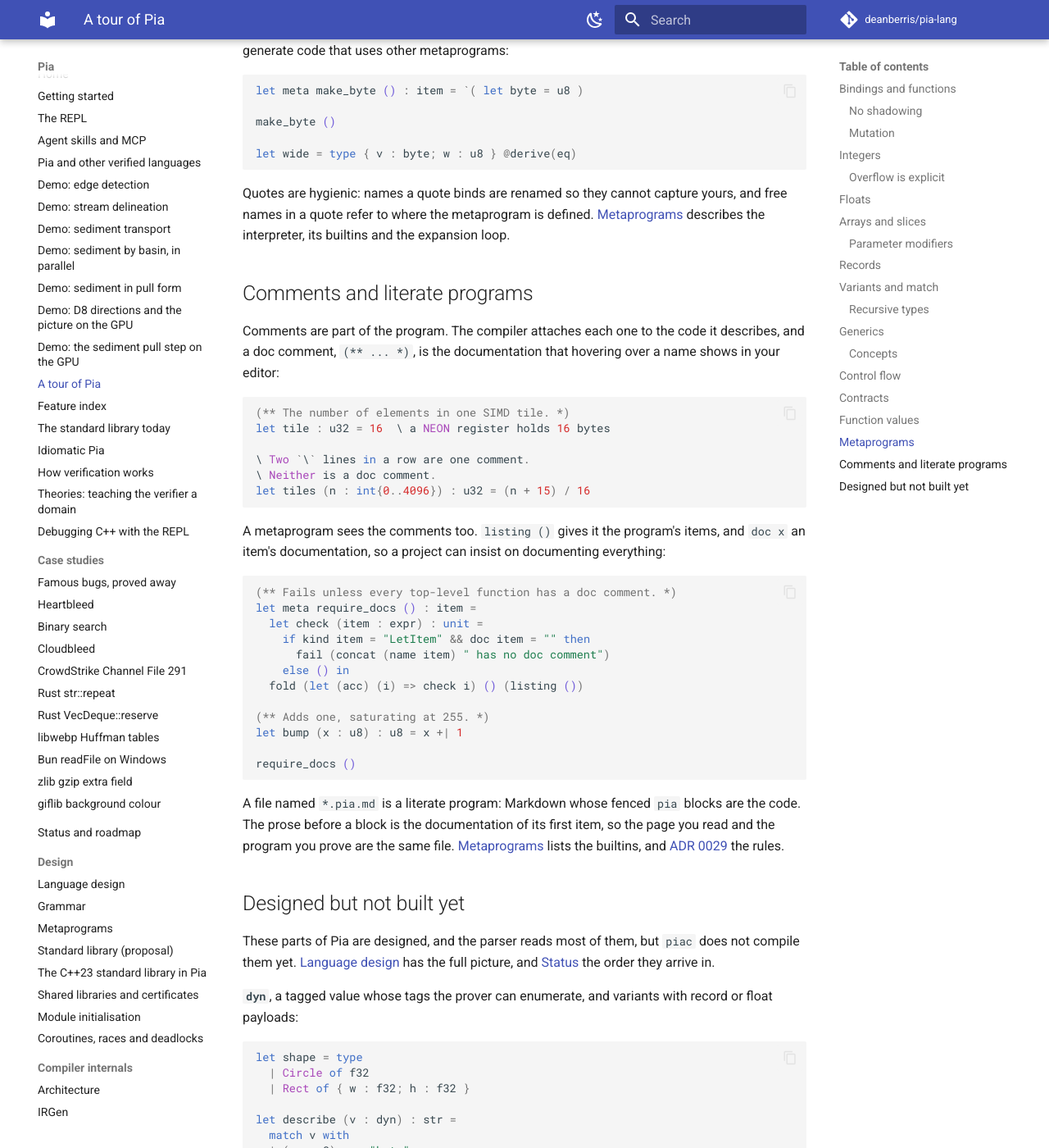
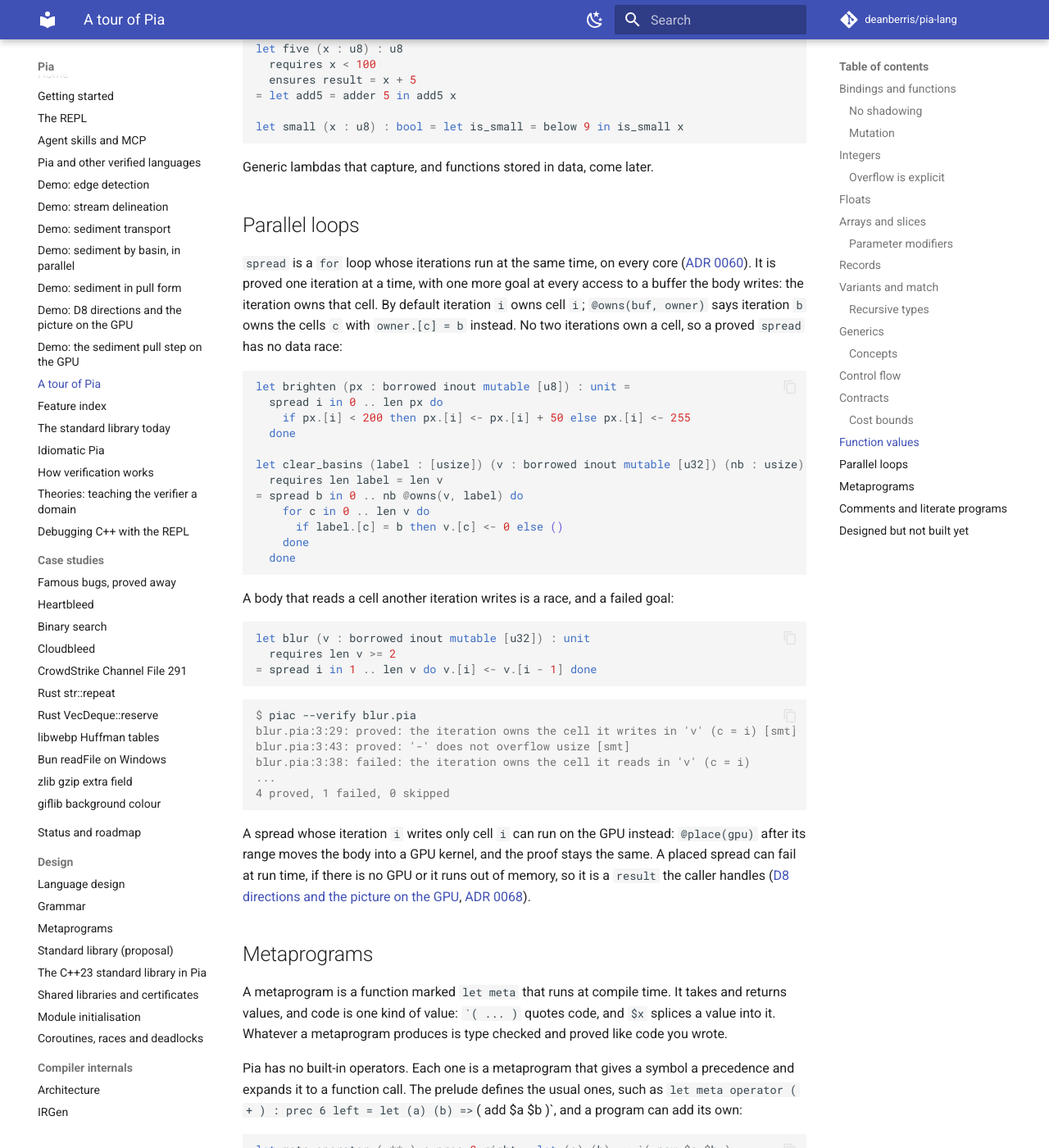
Before and after one commit to deanberris/pia-lang, an MkDocs documentation site: the page built from docs/tour.md, in a window 1280 px wide and 1400 px high, scrolled down 17686 px. Shown: the whole window at 82% size. Built offline with MkDocs 1.6.1 and Material for MkDocs 9.7.7, drawn with Linux system fonts in a browser that asks for light colours; comment, search, counter and statistics services are not loaded; some of the changed text lies outside the part shown.

Commit message:
Status and tour catch up: cost bounds, spread and the GPU are built (#481)
* Status and tour catch up: floats, cost bounds, spread and the GPU are built

docs/status.md still listed recursive types, imports and separate
compilation as not compiled, one target, and empty M12 to M14 rows. It
now has floats, distinct and recursive types, lambdas, error sets, cost
bounds, int-blasting, spread on the CPU and @place(gpu) on the GPU, both
targets, the demos and the 0.1.0 milestone.

The tour's "Designed but not built yet" listed generics, concepts,
modules and spread, which are all built. It keeps only what is not:
dyn, collectives, tiled grids, @place(auto), the rest of the floats
design, vec<T, k> and refinement types. The tour gains Floats, Cost
bounds and Parallel loops, with proved examples (checked with the
latest piac: 43 checks on tour.md and status.md, 0 failed). The
pia-porting skill's not-built list is corrected the same way.

Co-Authored-By: Claude Opus 5.5 <noreply@anthropic.com>
Claude-Session: https://claude.ai/code/session_01SkMSasUom3heBXbt76PBJF

* docs check: exempt const_array_views.pia, a regression test that landed with #464

Co-Authored-By: Claude Opus 5.5 <noreply@anthropic.com>
Claude-Session: https://claude.ai/code/session_01SkMSasUom3heBXbt76PBJF

---------

Co-authored-by: Claude <noreply@anthropic.com>

````diff
--- a/docs/tour.md
+++ b/docs/tour.md
@@ -535,6 +535,33 @@ let below (xs : [u8]) (lim : u8) : bool
 = true
 ```
 
+### Cost bounds
+
+`costs` bounds what a function spends, and the bound is proved like any other contract ([ADR 0062](adr/0062-cost-bounds-in-contracts.md)). Each bound names its counter: `iterations` counts the iterations of the function's loops, and `calls` its calls, each of which also adds the callee's own bound at its arguments. In an invariant, `spent c` is what the function has spent on `c` so far:
+
+```ocaml
+let find (xs : [u32]) (v : u32) : usize
+  ensures result <= len xs
+  costs iterations <= len xs
+  costs calls <= 0
+=
+  let i : mutable usize = 0 in
+  while i < len xs && xs.[i] <> v
+    invariant i <= len xs && spent iterations <= i && spent calls = 0
+    decreases len xs - i
+  do
+    i <- i + 1
+  done;
+  i
+
+let has (xs : [u32]) (v : u32) : bool
+  costs iterations <= len xs
+  costs calls <= 1
+= find xs v < len xs
+```
+
+`has` proves its bounds from `find`'s, without looking at its loop. A function that calls one with a loop and no bound cannot bound its own cost, and that is an error that names the callee.
+
 ## Function values
 
 A nameless `let` is a function literal, a lambda: there is no `fun` keyword. A parameter with a function type, `(p : u8 -> bool)`, takes a lambda or the name of a top-level function. Each call compiles to its own copy of the function with the argument called directly, so a lambda costs what writing its body in the loop would ([ADR 0044](adr/0044-function-values-and-lambdas.md)).
@@ -683,6 +710,47 @@ let small (x : u8) : bool = let is_small = below 9 in is_small x
 
 Generic lambdas that capture, and functions stored in data, come later.
 
+## Parallel loops
+
+`spread` is a `for` loop whose iterations run at the same time, on every core ([ADR 0060](adr/0060-spread-v0-ownership-and-runtime.md)). It is proved one iteration at a time, with one more goal at every access to a buffer the body writes: the iteration owns that cell. By default iteration `i` owns cell `i`; `@owns(buf, owner)` says iteration `b` owns the cells `c` with `owner.[c] = b` instead. No two iterations own a cell, so a proved `spread` has no data race:
+
+<!-- example: spread.pia -->
+```ocaml
+let brighten (px : borrowed inout mutable [u8]) : unit =
+  spread i in 0 .. len px do
+    if px.[i] < 200 then px.[i] <- px.[i] + 50 else px.[i] <- 255
+  done
+
+let clear_basins (label : [usize]) (v : borrowed inout mutable [u32]) (nb : usize) : unit
+  requires len label = len v
+= spread b in 0 .. nb @owns(v, label) do
+    for c in 0 .. len v do
+      if label.[c] = b then v.[c] <- 0 else ()
+    done
+  done
+```
+
+A body that reads a cell another iteration writes is a race, and a failed goal:
+
+<!-- example: blur.pia -->
+<!-- expect: fail -->
+```ocaml
+let blur (v : borrowed inout mutable [u32]) : unit
+  requires len v >= 2
+= spread i in 1 .. len v do v.[i] <- v.[i - 1] done
+```
+
+```console
+$ piac --verify blur.pia
+blur.pia:3:29: proved: the iteration owns the cell it writes in 'v' (c = i) [smt]
+blur.pia:3:43: proved: '-' does not overflow usize [smt]
+blur.pia:3:38: failed: the iteration owns the cell it reads in 'v' (c = i)
+...
+4 proved, 1 failed, 0 skipped
+```
+
+A spread whose iteration `i` writes only cell `i` can run on the GPU instead: `@place(gpu)` after its range moves the body into a GPU kernel, and the proof stays the same. A placed spread can fail at run time, if there is no GPU or it runs out of memory, so it is a `result` the caller handles ([D8 directions and the picture on the GPU](placed.pia.md), [ADR 0068](adr/0068-gpu-compute-through-spirv-and-metal.md)).
+
 ## Metaprograms
 
 A metaprogram is a function marked `let meta` that runs at compile time. It takes and returns values, and code is one kind of value: `` `( ... ) `` quotes code, and `$x` splices a value into it. Whatever a metaprogram produces is type checked and proved like code you wrote.
@@ -744,11 +812,11 @@ A file named `*.pia.md` is a literate program: Markdown whose fenced `pia` block
 
 ## Designed but not built yet
 
-These parts of Pia are designed, and the parser reads most of them, but `piac` does not compile them yet. [Language design](design.md) has the full picture, and [Status](status.md) the order they arrive in.
+These parts of Pia are designed, and the parser reads most of them, but `piac` does not compile them yet. [Language design](design.md) has the full picture, [Status](status.md) the order they arrive in, and [the feature index](features.md) what is built.
 
-**`dyn`**, a tagged value whose tags the prover can enumerate, and variants with record or float payloads:
+**`dyn`**, a tagged value whose tags the prover can enumerate:
 
-<!-- untested: dyn and float payloads are not implemented yet -->
+<!-- untested: dyn is not implemented yet -->
 ```ocaml
 let shape = type
   | Circle of f32
@@ -761,34 +829,9 @@ let describe (v : dyn) : str =
   | _         -> "other"
 ```
 
-**Generic types and concepts.** A generic type is a compile-time function that returns a type. Constraints are concepts, which are metaprograms and can state laws that every instance must prove:
+**Collectives and tiles.** `spread` and `@place(gpu)` are built; collectives such as `halo_exchange` and `all_reduce`, which the compiler will prove every worker reaches in the same order, tiled grids, and `@place(auto)`, which lets the compiler choose the device, are not:
 
-<!-- untested: concepts are not implemented yet -->
-```ocaml
-let pair = let (a : type) (b : type) => type { fst : a; snd : b }
-
-let meta Eq (t : type) : concept =
-  has_fn t `( eq : $t -> $t -> bool )
-  && law `( forall (a : $t). eq a a )
-
-let sum (t : type where Numeric t) (xs : borrowed in [t]) : t = fold add zero xs
-```
-
-**Modules and interfaces.** A module exports interfaces, which are symbols with types and contracts. Importers name the interfaces they use and verify against their contracts only, so modules build and prove in parallel. A module's state is one more exported symbol:
-
-<!-- untested: modules and interfaces are not implemented yet -->
-```ocaml
-interface Stream = sig
-  let status = type | Closed | Open | Drained
-  let state : status
-  let pull : unit -> [u8]
-    requires state = Open  ensures state = Open || state = Drained
-end
-```
-
-**Concurrency and placement.** `spread` is a parallel loop. Collectives such as `halo_exchange` and `all_reduce` are library metaprograms, and the compiler proves that every worker reaches them in the same order. `@place` chooses the CPU or the GPU:
-
-<!-- untested: spread and @place are not implemented yet -->
+<!-- untested: collectives, tiled grids and @place(auto) are not implemented yet -->
 ```ocaml
 let sediment_step (grid : borrowed in mutable tiled<cell, 256, 256, halo = 1>) : unit
   ensures total_mass grid = old (total_mass grid) - outflow grid
@@ -800,4 +843,4 @@ let sediment_step (grid : borrowed in mutable tiled<cell, 256, 256, halo = 1>) :
   record_outflow grid (all_reduce add (map outflow_of grid))
 ```
 
-**More floats and SIMD vectors.** `f16`, `@finite` to prove no NaN or infinity appears, real-valued error bounds for float kernels (ADR 0038), and three explicit ways to allow reassociation. `vec<T, k>` fixes a SIMD shape where auto-vectorisation is not enough. **Refinement types** such as `{ y : i32 | lo <= y && y <= hi }` and `where` invariants on records.
+**More floats and SIMD vectors.** `f16`, `@finite` to prove no NaN or infinity appears, three explicit ways to allow reassociation, and float kernels proved against real arithmetic ([ADR 0038](adr/0038-float-kernels-against-real-theories.md)). `vec<T, k>` fixes a SIMD shape where auto-vectorisation is not enough. **Refinement types** such as `{ y : i32 | lo <= y && y <= hi }` and `where` invariants on values.
--- a/tools/docs/check.py
+++ b/tools/docs/check.py
@@ -78,6 +78,9 @@ VERIFY_EXEMPT = {
     "spec_arg_range.pia",
     # A completeness regression: slice elements keep their range in specs.
     "spec_slice_ranges.pia",
+    # A completeness regression: a constant array passed as a slice is the
+    # same term in a spec and in code, also under a quantifier.
+    "const_array_views.pia",
 }
 
 # Public pages with Pia examples that tests/docs does not run, and why.
@@ -85,6 +88,8 @@ UNTESTED_PAGES = {
     # Built and run on the GPU by //examples/streams:placed, which only the
     # macOS CI job can run.
     "docs/placed.pia.md":
+        "built by examples/streams/BUILD.bazel",
+    "docs/pull_gpu.pia.md":
         "built by examples/streams/BUILD.bazel",
     # Design documents: their examples show syntax that is designed, much
     # of it not built yet. What is built is taught, and tested, on the tour.
````
Also changed, not shown: docs/features.md (+3 -3 lines), docs/status.md (+14 -11 lines), skills/pia-porting/SKILL.md (+1 -1 lines).
